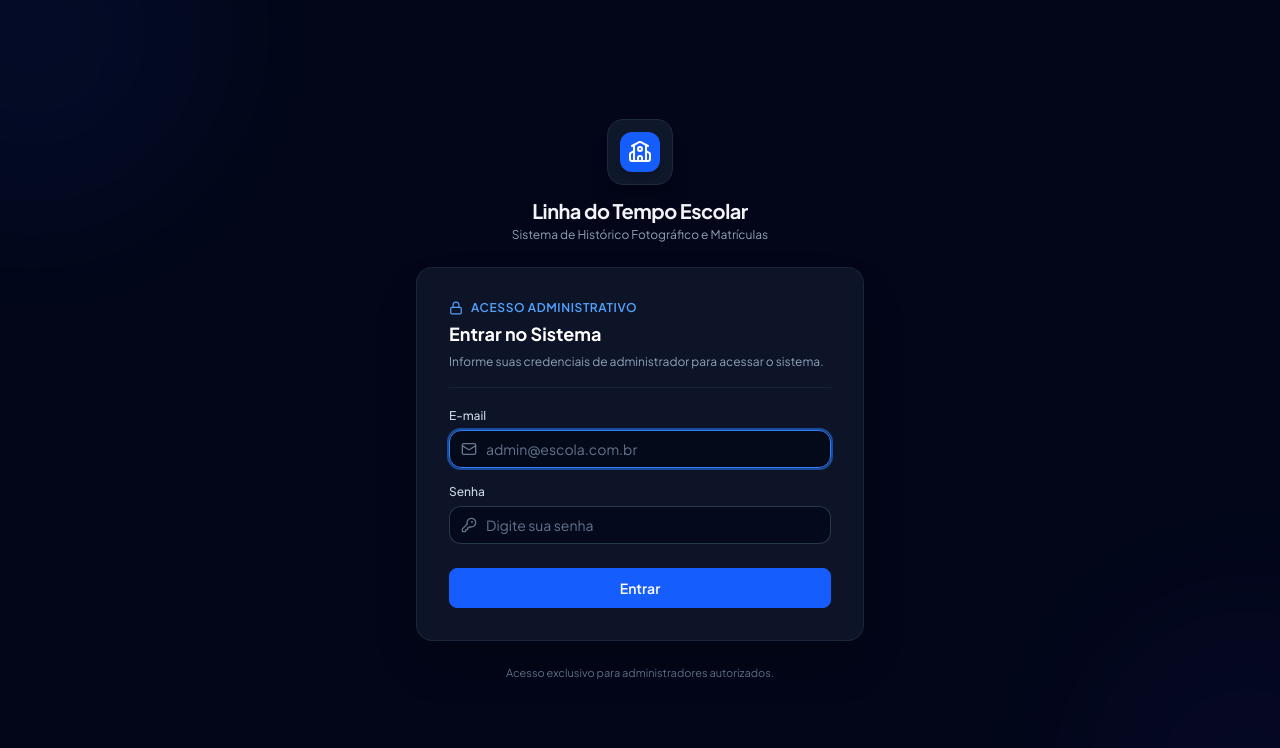
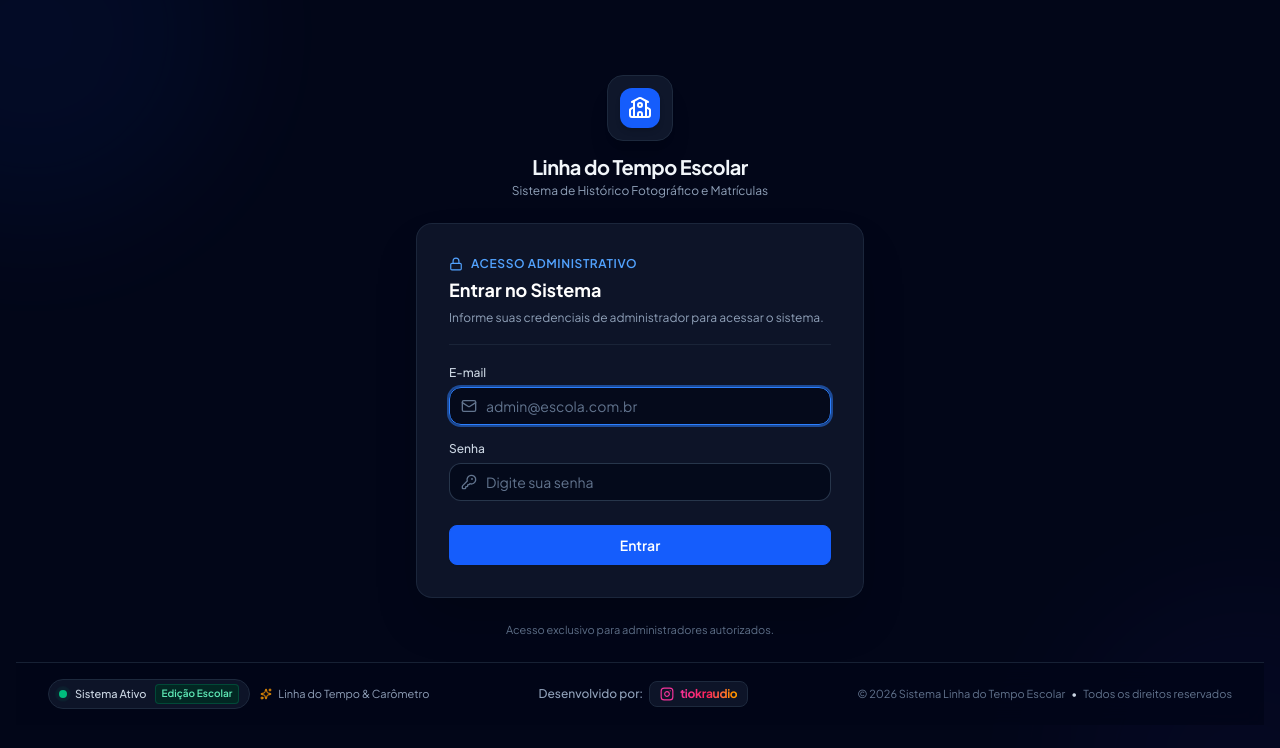
Before and after one commit to tiokraudio/sistema-linha-do-tempo-escolar, a React (Vite) app: page / in a window 1280 px wide. Shown: the top 748 px of the page. Built offline with nearby package versions, Linux system fonts and the light colour scheme; no server answers.

Commit message:
feat: add global footer with system status
- Implement Footer component with operational status indicator
- Integrate footer into main application layout and login screen
- Update CSS to hide UI elements during printing

```diff
--- a/src/App.tsx
+++ b/src/App.tsx
@@ -23,6 +23,7 @@ import { GenerateTimeline } from './components/GenerateTimeline';
 import { AcademicYearClosingDashboard } from './components/AcademicYearClosingDashboard';
 import { SettingsDashboard } from './components/SettingsDashboard';
 import { LoginScreen } from './components/LoginScreen';
+import { Footer } from './components/Footer';
 import { AuthProvider, useAuth } from './context/AuthContext';
 import { getDefaultSingleLayoutModel } from './utils/defaultLayout';
 import { buildWorkQueueData } from './utils/workQueue';
@@ -777,7 +778,7 @@ function MainAppContent() {
         onOpenAccountSettings={() => setActiveTab('account_settings')}
       />
 
-      <div className="flex flex-1">
+      <div className="flex flex-1 min-h-0">
         {/* Sidebar Navigation */}
         <Sidebar
           activeTab={activeTab}
@@ -785,8 +786,9 @@ function MainAppContent() {
           onOpenAccountSettings={() => setActiveTab('account_settings')}
         />
 
-        {/* Main Content Area */}
-        <main className="flex-1 p-6 md:p-8 overflow-y-auto max-w-7xl mx-auto w-full">
+        {/* Main Content Area + Footer */}
+        <div className="flex-1 flex flex-col min-w-0 overflow-y-auto">
+          <main className="flex-1 p-6 md:p-8 max-w-7xl mx-auto w-full">
           {activeTab === 'students' && (
             <StudentList
               personType="student"
@@ -977,7 +979,9 @@ function MainAppContent() {
             />
           )}
         </main>
+        <Footer />
       </div>
+    </div>
 
       {/* B.25 / B.28.2 Central de Gestão do Aluno (Ficha Completa Única) */}
       {isCentralModalOpen && centralStudent && (
--- /dev/null
+++ b/src/components/Footer.tsx
@@ -0,0 +1,96 @@
+import React from 'react';
+import { Instagram, Sparkles } from 'lucide-react';
+
+interface FooterProps {
+  variant?: 'light' | 'dark';
+  className?: string;
+}
+
+export const Footer: React.FC<FooterProps> = ({ variant = 'light', className = '' }) => {
+  const currentYear = new Date().getFullYear();
+  const isDark = variant === 'dark';
+
+  return (
+    <footer
+      id="app-footer"
+      className={`no-print print-ignore print:hidden w-full transition-colors ${
+        isDark
+          ? 'border-t border-slate-800/80 bg-slate-950/80 backdrop-blur-md text-slate-400'
+          : 'border-t border-slate-200/80 bg-white/80 dark:bg-slate-900/80 dark:border-slate-800/80 backdrop-blur-md text-slate-500'
+      } ${className}`}
+      aria-label="Rodapé do Sistema"
+    >
+      <div className="max-w-7xl mx-auto px-4 sm:px-6 lg:px-8 py-3.5 sm:py-4">
+        <div className="flex flex-col md:flex-row items-center justify-between gap-3 sm:gap-4 text-xs">
+
+          {/* 1. Indicador de Status Operacional Pulsante */}
+          <div className="flex items-center gap-2.5">
+            <div
+              className={`flex items-center gap-2 px-2.5 py-1 rounded-full text-[11px] font-medium transition-all ${
+                isDark
+                  ? 'bg-slate-900/90 border border-slate-800 text-slate-300'
+                  : 'bg-slate-100/90 dark:bg-slate-800/90 border border-slate-200/80 dark:border-slate-700/80 text-slate-700 dark:text-slate-300'
+              }`}
+            >
+              <span className="relative flex h-2 w-2">
+                <span className="animate-ping absolute inline-flex h-full w-full rounded-full bg-emerald-400 opacity-75"></span>
+                <span className="relative inline-flex rounded-full h-2 w-2 bg-emerald-500"></span>
+              </span>
+              <span>Sistema Ativo</span>
+              <span
+                className={`text-[10px] font-semibold px-1.5 py-0.5 rounded ${
+                  isDark
+                    ? 'bg-emerald-950/80 text-emerald-300 border border-emerald-800/60'
+                    : 'bg-emerald-100/90 text-emerald-800 dark:bg-emerald-950/60 dark:text-emerald-300 border border-emerald-200/80 dark:border-emerald-800/50'
+                }`}
+              >
+                Edição Escolar
+              </span>
+            </div>
+
+            <div className="hidden sm:flex items-center gap-1.5 text-slate-400 dark:text-slate-500 text-[11px]">
+              <Sparkles className="w-3 h-3 text-amber-500" />
+              <span>Linha do Tempo & Carômetro</span>
+            </div>
+          </div>
+
+          {/* 2. Créditos de Autoria e Marca Pessoal com Link Instagram */}
+          <div className="flex items-center gap-1.5 font-medium">
+            <span className={isDark ? 'text-slate-400' : 'text-slate-600 dark:text-slate-400'}>
+              Desenvolvido por:
+            </span>
+            <a
+              id="footer-author-link"
+              href="https://www.instagram.com/tiokraudio/"
+              target="_blank"
+              rel="noopener noreferrer"
+              title="Acessar Instagram @tiokraudio"
+              className={`inline-flex items-center gap-1.5 px-2.5 py-1 rounded-lg border transition-all duration-300 group cursor-pointer shadow-2xs ${
+                isDark
+                  ? 'bg-slate-900/90 hover:bg-slate-850 border-slate-800 hover:border-pink-500/40 text-slate-200'
+                  : 'bg-slate-50 hover:bg-pink-50/40 dark:bg-slate-800/90 dark:hover:bg-slate-800 border-slate-200 hover:border-pink-300 dark:border-slate-700 dark:hover:border-pink-500/40 text-slate-800 dark:text-slate-200'
+              }`}
+            >
+              <Instagram className="w-3.5 h-3.5 text-pink-500 transition-transform duration-300 group-hover:scale-115 group-hover:-rotate-6 shrink-0" />
+              <span className="font-bold tracking-tight bg-gradient-to-r from-pink-500 via-rose-500 to-amber-500 bg-clip-text text-transparent group-hover:brightness-110">
+                tiokraudio
+              </span>
+            </a>
+          </div>
+
+          {/* 3. Copyright e Proteção de Propriedade */}
+          <div
+            className={`text-[11px] flex items-center gap-1.5 ${
+              isDark ? 'text-slate-500' : 'text-slate-400 dark:text-slate-500'
+            }`}
+          >
+            <span>© {currentYear} Sistema Linha do Tempo Escolar</span>
+            <span className="hidden sm:inline text-slate-300 dark:text-slate-700">•</span>
+            <span className="hidden sm:inline">Todos os direitos reservados</span>
+          </div>
+
+        </div>
+      </div>
+    </footer>
+  );
+};
--- a/src/components/LoginScreen.tsx
+++ b/src/components/LoginScreen.tsx
@@ -2,6 +2,7 @@ import React, { useState } from 'react';
 import { useAuth } from '../context/AuthContext';
 import { School, Lock, Mail, KeyRound, AlertCircle, CheckCircle2, ShieldCheck, ArrowRight } from 'lucide-react';
 import { Button } from './ui/Button';
+import { Footer } from './Footer';
 
 export const LoginScreen: React.FC = () => {
   const { isSetup, login, setup, sessionExpired, clearSessionExpired } = useAuth();
@@ -286,6 +287,8 @@ export const LoginScreen: React.FC = () => {
           </p>
         </div>
       </div>
+
+      <Footer variant="dark" className="mt-6 z-10" />
     </div>
   );
 };
--- a/src/index.css
+++ b/src/index.css
@@ -32,3 +32,11 @@ select:hover {
   transition: none !important;
   animation: none !important;
 }
+
+/* Ocultar elementos de UI durante impressão ou exportação */
+@media print {
+  .no-print,
+  .print-ignore {
+    display: none !important;
+  }
+}
```
